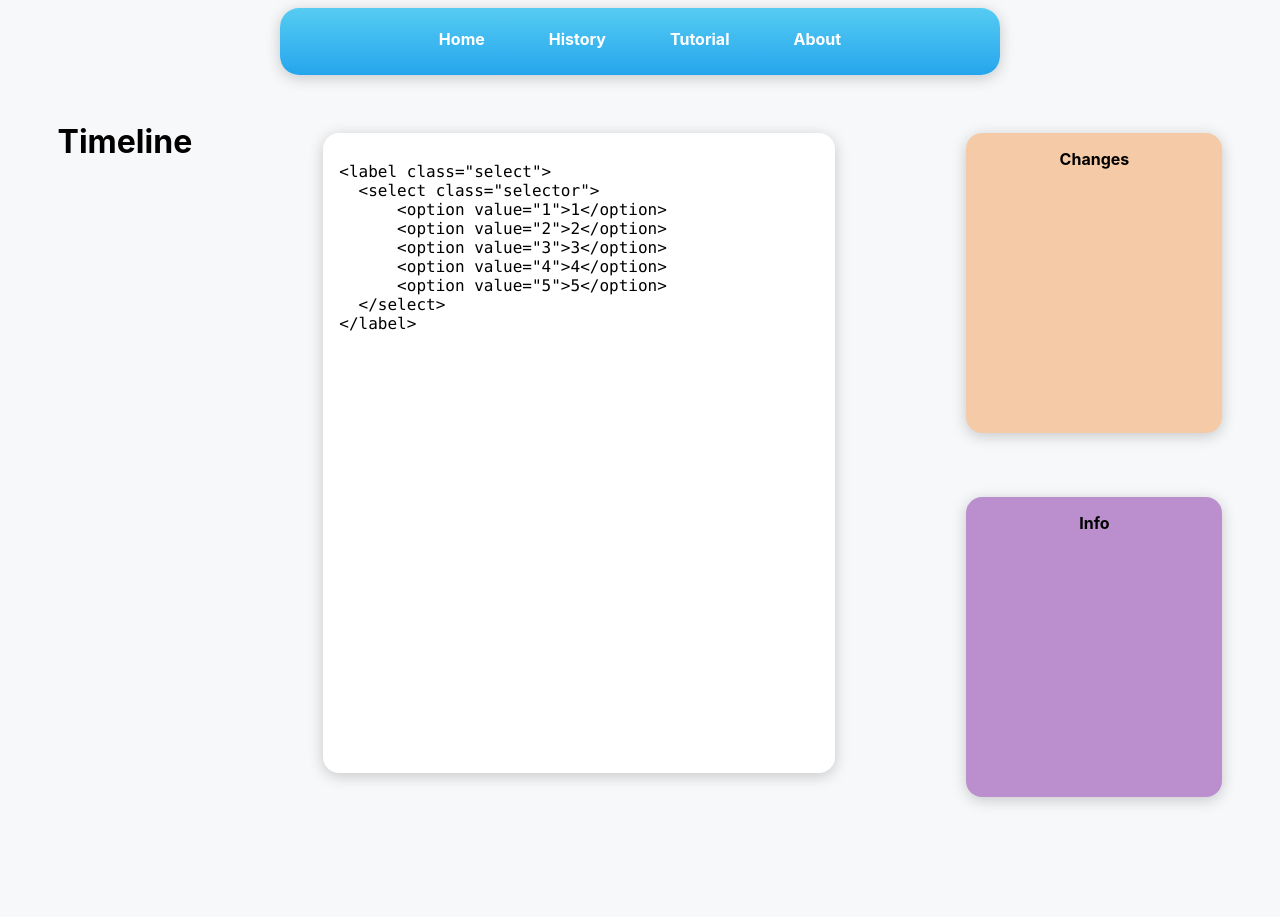
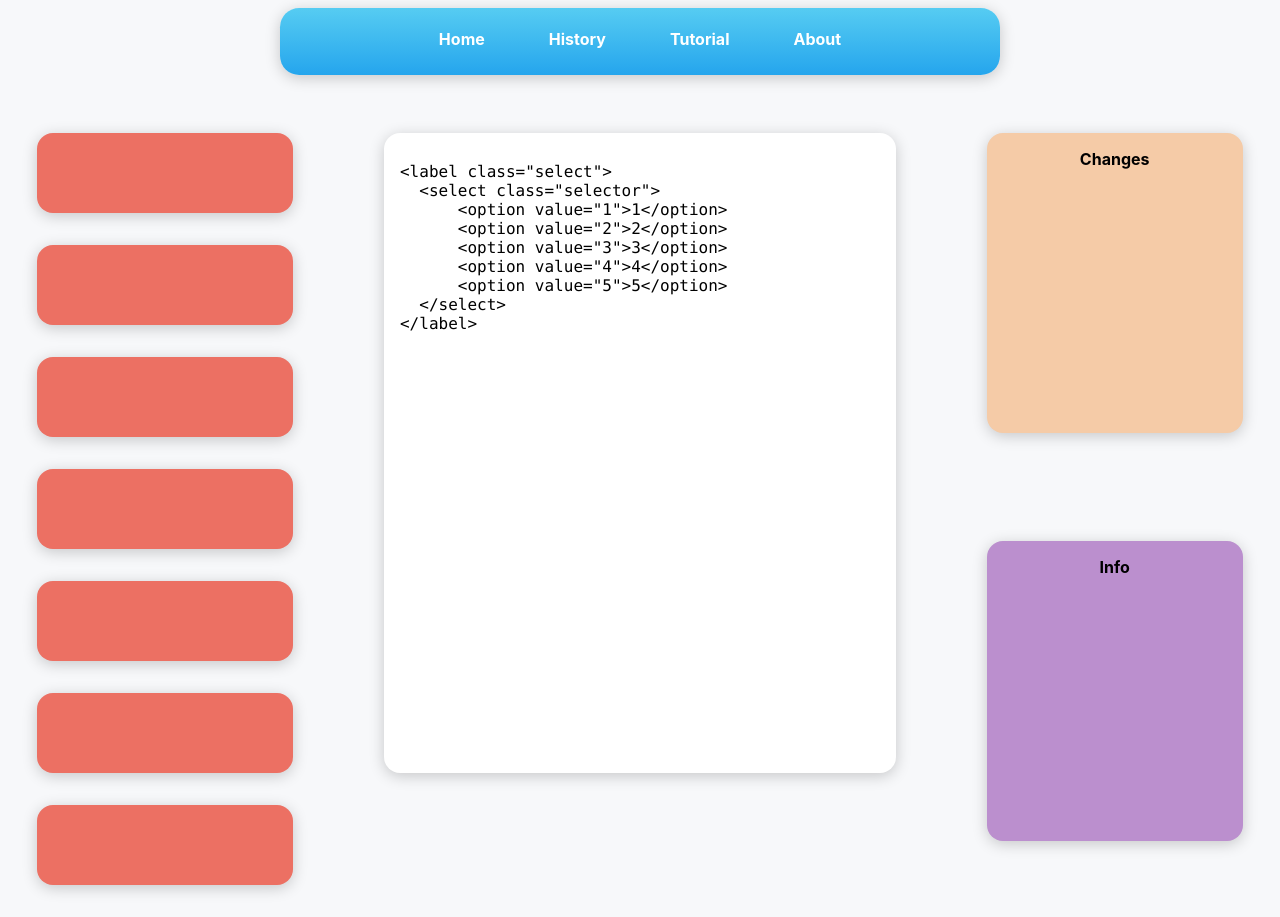
Before and after one commit to Bluuax/gistory, a React (Create React App) app: page / in a window 1280 px wide. Before the commit the page ends 829 px from the top, so only its background shows below. Built offline with nearby package versions, Linux system fonts and the light colour scheme.

Commit message:
Add new Components

```diff
--- a/src/Landing.js
+++ b/src/Landing.js
@@ -28,7 +28,7 @@ export class Landing extends Component {
       <div className="Landing">
         <h1 className="Landing-title">Gistory</h1>
         <h3>Type the GitHub URL into the Textbox</h3>
-        <input type="text" onChange={this.handleChange} />
+        <input type="text" value={this.state.input} onChange={this.handleChange} />
         <button onClick={this.handleClick}>Go</button>
 
         {/*TODO: If Site is found --> History.js routen else --> 404-Page or show error only -->*/}
--- /dev/null
+++ b/src/history/CommitBox.css
@@ -0,0 +1,14 @@
+.CommitBox {
+  margin: 2rem 0 2rem 0;
+  height: 10vh;
+  width: 20vw;
+  background-color: #ec7063;
+  border-radius: 1rem;
+  box-shadow: 0px 3px 15px rgba(0, 0, 0, 0.2);
+  transition: all ease 0.5s;
+}
+
+.CommitBox:hover {
+  cursor: pointer;
+  transform: scale(1.05);
+}
--- /dev/null
+++ b/src/history/CommitBox.js
@@ -0,0 +1,14 @@
+import React, { Component } from 'react';
+import './CommitBox.css';
+
+export class CommitBox extends Component {
+  handleClick = () => {
+    console.log('TEST');
+  };
+
+  render() {
+    return <div className="CommitBox" onClick={this.handleClick}></div>;
+  }
+}
+
+export default CommitBox;
--- a/src/history/History.js
+++ b/src/history/History.js
@@ -1,7 +1,9 @@
 import React, { Component } from 'react';
+import Timeline from './Timeline';
 import Code from './Code';
 import Card from './Card';
 import './History.css';
+
 
 export class History extends Component {
   // TODO: Maybe no default props needed
@@ -13,7 +15,7 @@ export class History extends Component {
     return (
       <div className="History-container">
         <div className="History-timeline">
-          <h1>Timeline</h1>
+          <Timeline boxesAmount={7}/>
         </div>
         <div className="History-code">
           <Code />
--- /dev/null
+++ b/src/history/Timeline.js
@@ -0,0 +1,15 @@
+import React, { Component } from 'react';
+import CommitBox from './CommitBox';
+
+export class Timeline extends Component {
+  render() {
+    let commitBoxes = [];
+    for (let i = 0; i < this.props.boxesAmount; i++) {
+      commitBoxes.push(<CommitBox />);
+    }
+
+    return <div>{commitBoxes}</div>;
+  }
+}
+
+export default Timeline;
```
